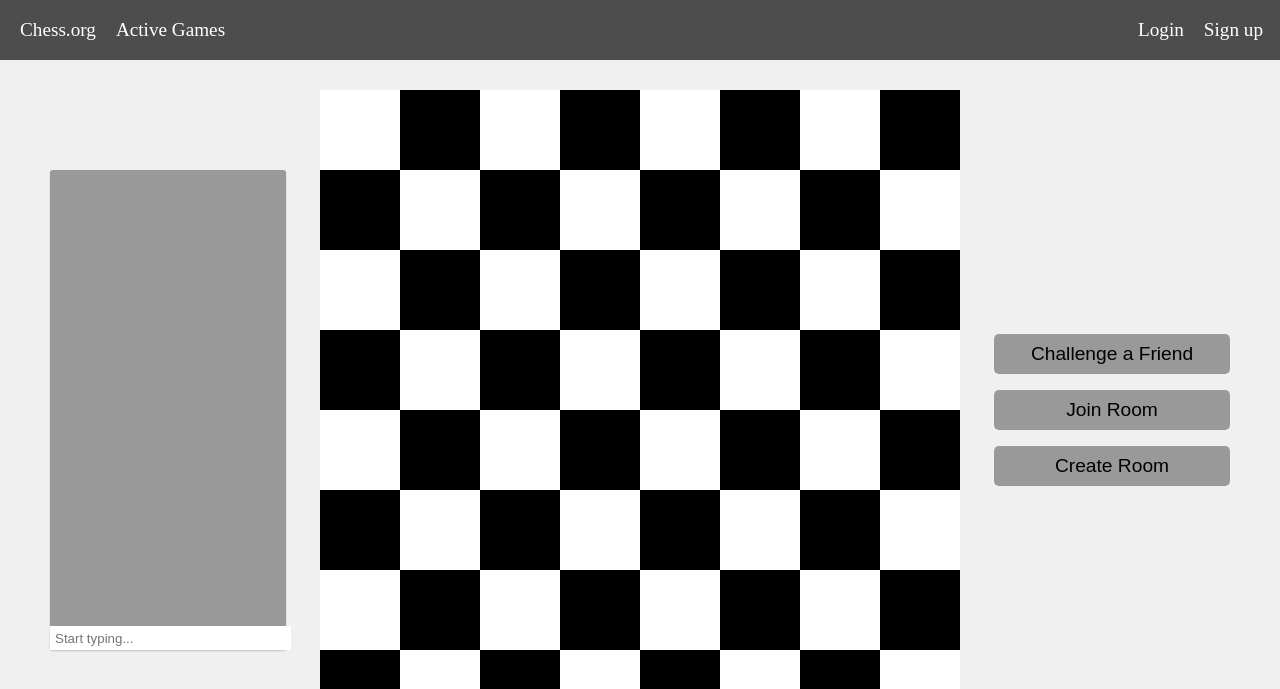
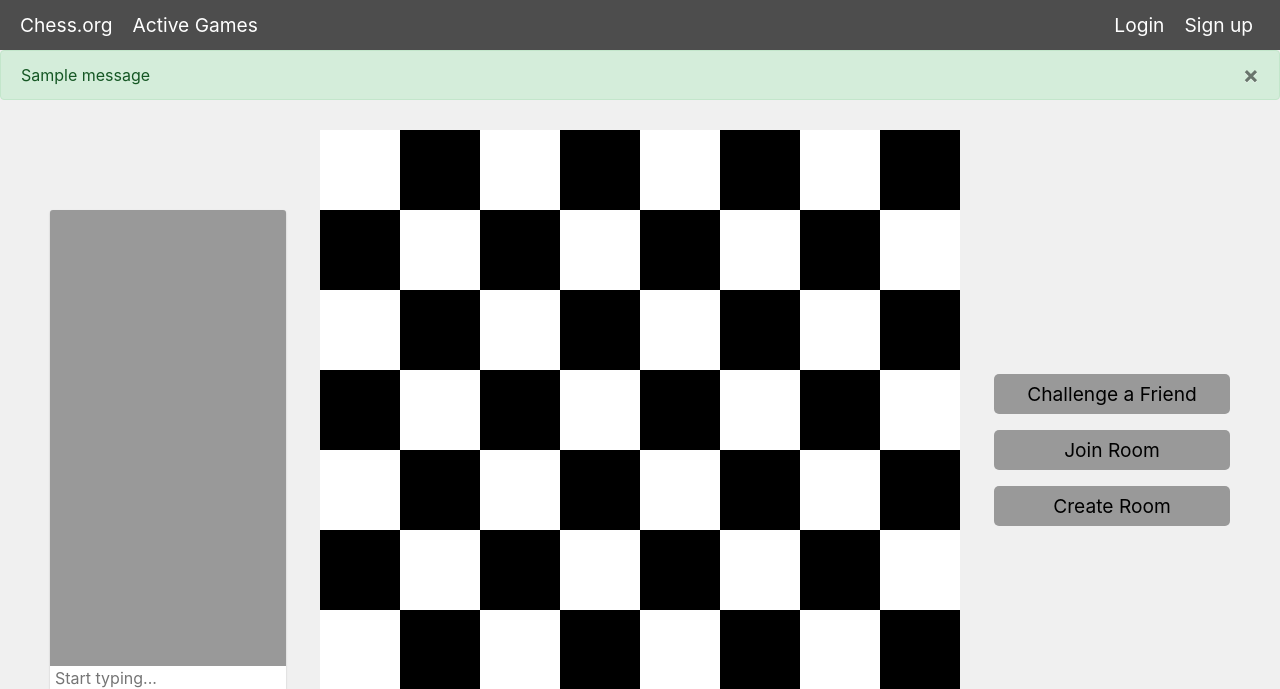
Before and after one commit to tobyrachner/Online-Chess, a Flask app: page / in a window 1280 px wide. Shown: the top 689 px of the page. Run offline with Flask 3, Linux system fonts and the light colour scheme; one stand-in notice (Sample message) is shown; some libraries are stand-ins or nearby versions.

Commit message:
Added flashing messages from bootstrap

```diff
--- a/website/templates/base.html
+++ b/website/templates/base.html
@@ -3,6 +3,17 @@
 <head>
   <meta charset="UTF-8">
   <meta name="viewport" content="width=device-width, initial-scale=1.0">
+  <link
+      rel="stylesheet"
+      href="https://stackpath.bootstrapcdn.com/bootstrap/4.4.1/css/bootstrap.min.css"
+      integrity="sha384-Vkoo8x4CGsO3+Hhxv8T/Q5PaXtkKtu6ug5TOeNV6gBiFeWPGFN9MuhOf23Q9Ifjh"
+      crossorigin="anonymous"
+    />
+    <link
+      rel="stylesheet"
+      href="https://stackpath.bootstrapcdn.com/font-awesome/4.7.0/css/font-awesome.min.css"
+      crossorigin="anonymous"
+    />
   {% block links %}
   <link rel="stylesheet" href="../static/base.css">
   {% endblock %}
@@ -19,6 +30,40 @@
       <a class="header-button" href="{{ url_for('auth.sign_up') }}">Sign up</a>
     </div>
   </header>
+  {% with messages = get_flashed_messages(with_categories=true) %}
+  {% if messages %}
+    {% for category, message in messages %}
+      {% if category ==  'error' %}
+        <div class="alert alert-danger alter-dismissable fade show" role="alert">
+          {{ message }}
+          <button type="button" class="close" data-dismiss="alert">
+            <span aria-hidden="true">&times;</span>
+          </button>
+        </div>
+        {% else %}
+        <div class="alert alert-success alter-dismissable fade show" role="alert">
+          {{ message }}
+          <button type="button" class="close" data-dismiss="alert">
+            <span aria-hidden="true">&times;</span>
+          </button>
+        </div>
+  {% endif %} {% endfor %} {% endif %} {% endwith %}
   {% block content %}{% endblock %}
+  <script
+      src="https://code.jquery.com/jquery-3.2.1.slim.min.js"
+      integrity="sha384-KJ3o2DKtIkvYIK3UENzmM7KCkRr/rE9/Qpg6aAZGJwFDMVNA/GpGFF93hXpG5KkN"
+      crossorigin="anonymous"
+    ></script>
+    <script
+      src="https://cdnjs.cloudflare.com/ajax/libs/popper.js/1.12.9/umd/popper.min.js"
+      integrity="sha384-ApNbgh9B+Y1QKtv3Rn7W3mgPxhU9K/ScQsAP7hUibX39j7fakFPskvXusvfa0b4Q"
+      crossorigin="anonymous"
+    ></script>
+    <script
+      src="https://maxcdn.bootstrapcdn.com/bootstrap/4.0.0/js/bootstrap.min.js"
+      integrity="sha384-JZR6Spejh4U02d8jOt6vLEHfe/JQGiRRSQQxSfFWpi1MquVdAyjUar5+76PVCmYl"
+      crossorigin="anonymous"
+    ></script>
+
 </body>
 </html>
```
